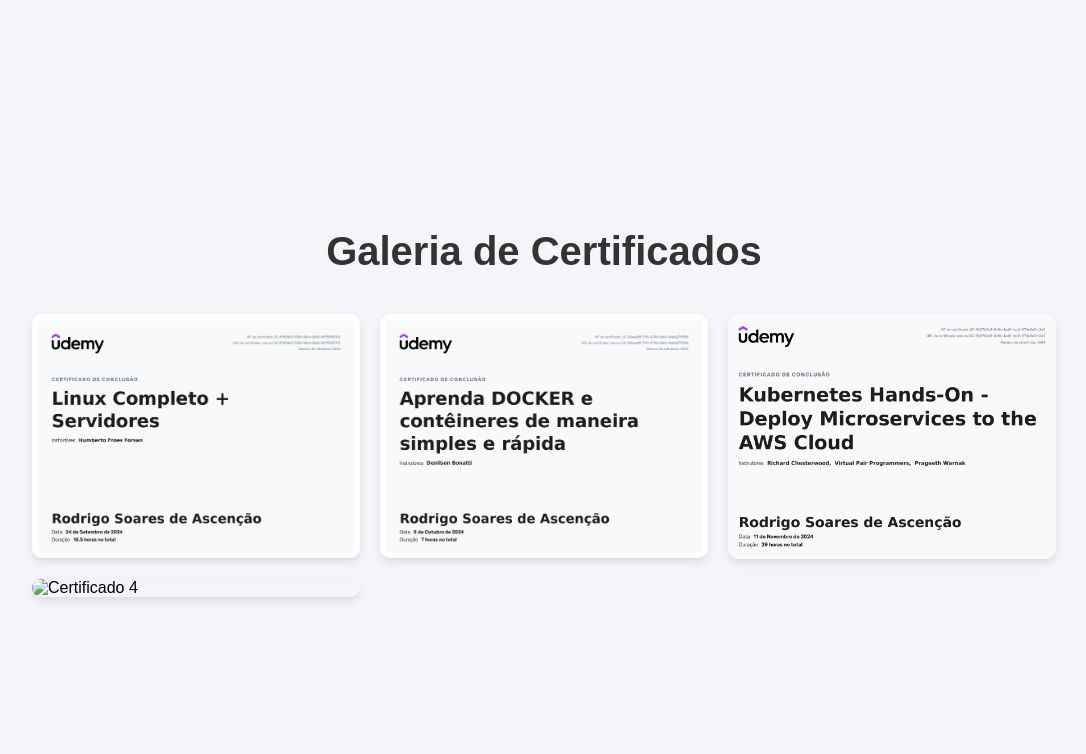
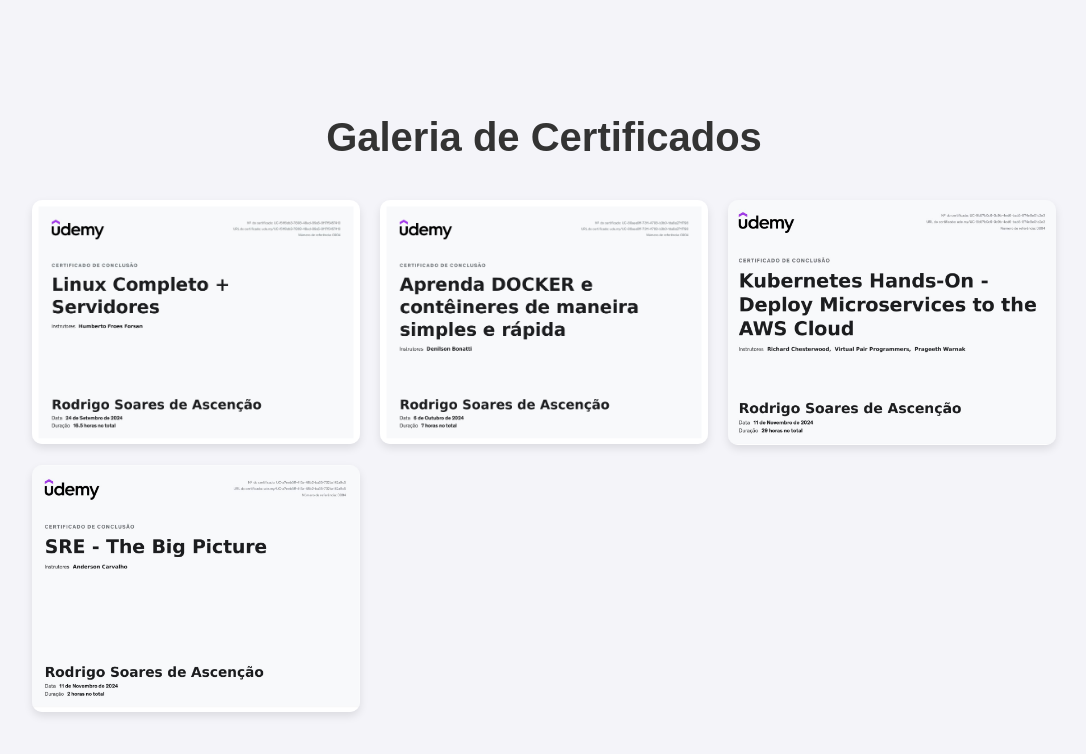
Before and after one commit to Rodrigolppz/Study-Progress, a plain HTML site: page index.html in a window 1280 px wide. Shown: the whole page, without its empty margins (96-1182 px from the left). Drawn offline with Linux system fonts and the light colour scheme.

Commit message:
Update index.html

```diff
--- a/index.html
+++ b/index.html
@@ -50,7 +50,7 @@
         <!-- Certificado 3 -->
         <img src="https://raw.githubusercontent.com/Rodrigolppz/Study-Progress/main/Certificates/Kubernetes%20Hands-On.jpg" alt="Certificado 3">
         <!-- Certificado 4 -->
-        <img src="imagens/certificado4.jpg" alt="Certificado 4">
+        <img src="https://raw.githubusercontent.com/Rodrigolppz/Study-Progress/main/Certificates/SRE%20-%20The%20Big%20Picture.jpg" alt="Certificado 4">
         <!-- Adicione mais certificados aqui -->
     </div>
 </body>
```
